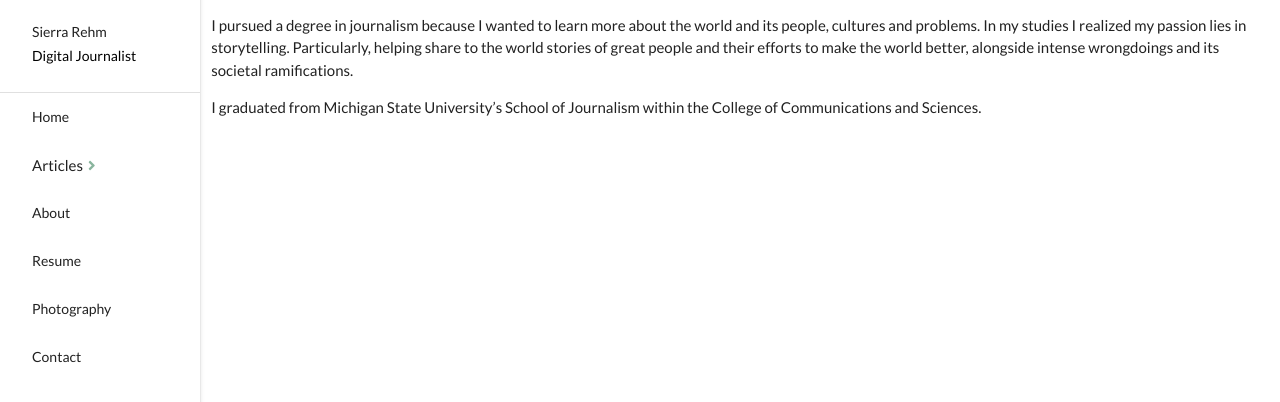
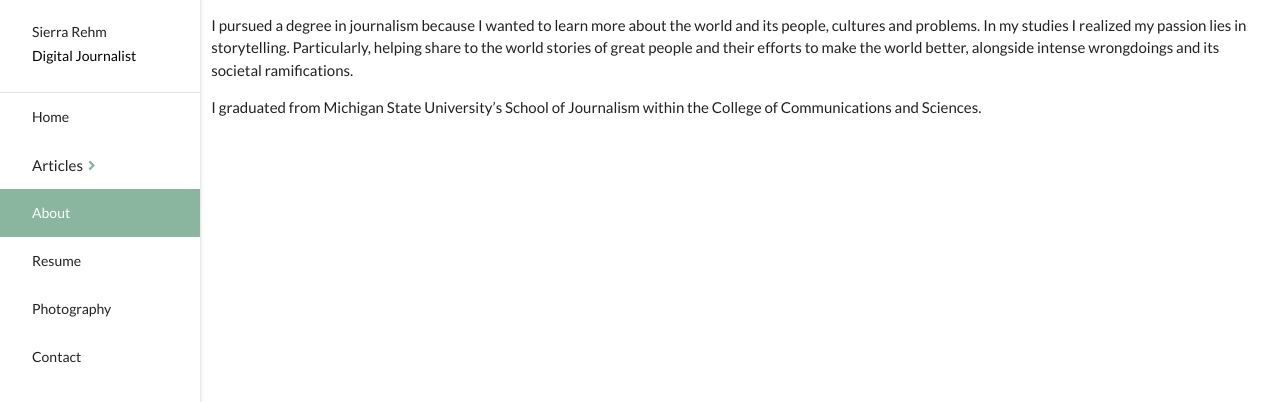
Before and after one commit to zbohenick/Sierra_Portfolio, a plain HTML site: page about.html in a window 1280 px wide. Shown: the part 174-576 px from the top of the page. Drawn offline with nearby package versions, Linux system fonts and the light colour scheme; a web font is replaced by a local one.

Commit message:
active classes

```diff
--- a/about.html
+++ b/about.html
@@ -174,7 +174,7 @@ max-height: 80%;}
                     </li>
                 </ul>
                 </li>
-        <li class="lone"><a class="waves-effect" href="about.html"></i>About</a></li>
+        <li class="lone active"><a class="waves-effect" href="about.html"></i>About</a></li>
         <li class="lone"><a class="waves-effect" href="#"></i>Resume</a></li>
         <li class="lone"><a class="waves-effect" href="photography.html"></i>Photography</a></li>
         <li class="lone"><a class="waves-effect" href="#"></i>Contact</a></li>
```
Also changed, not shown: photography.html (+1 -1 lines).
